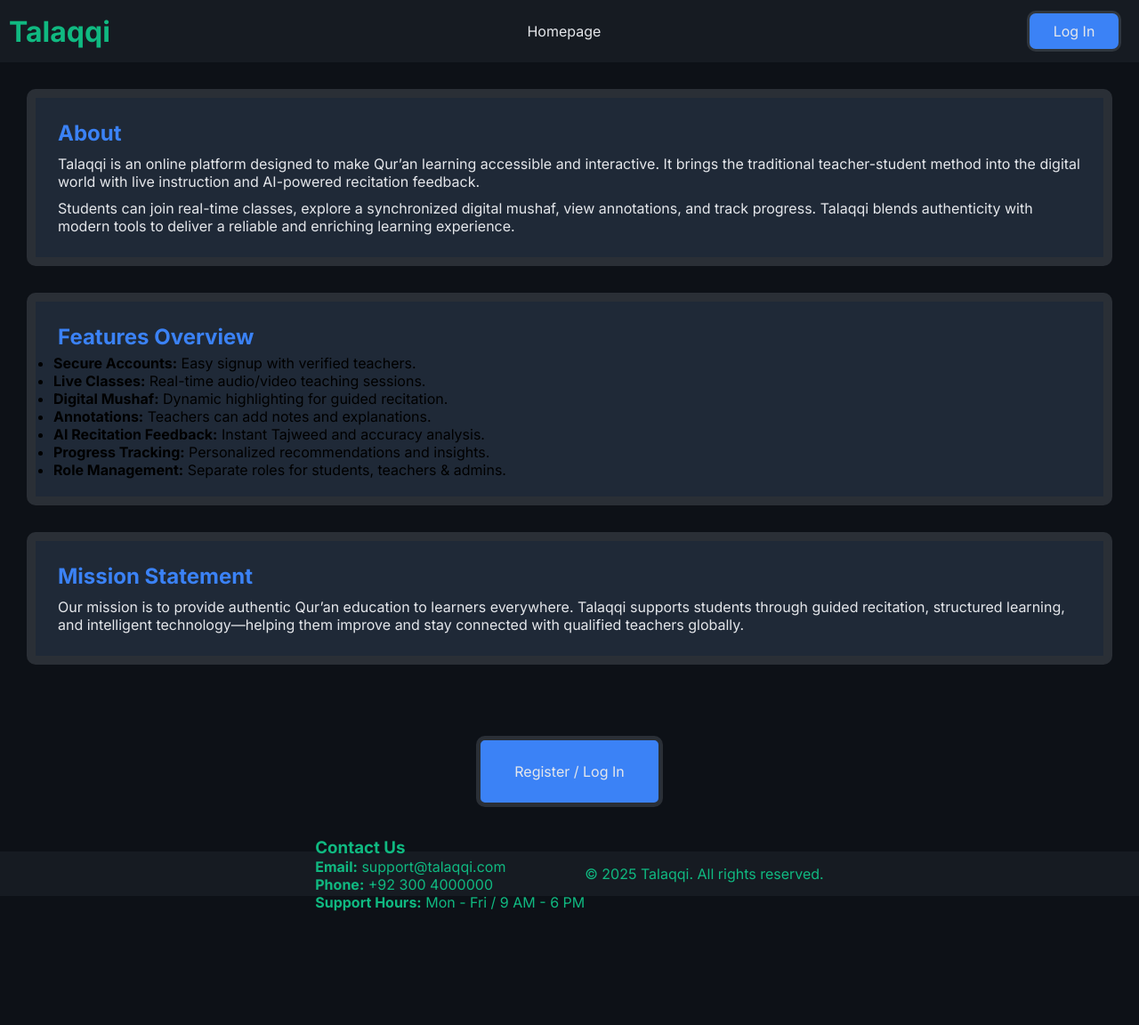
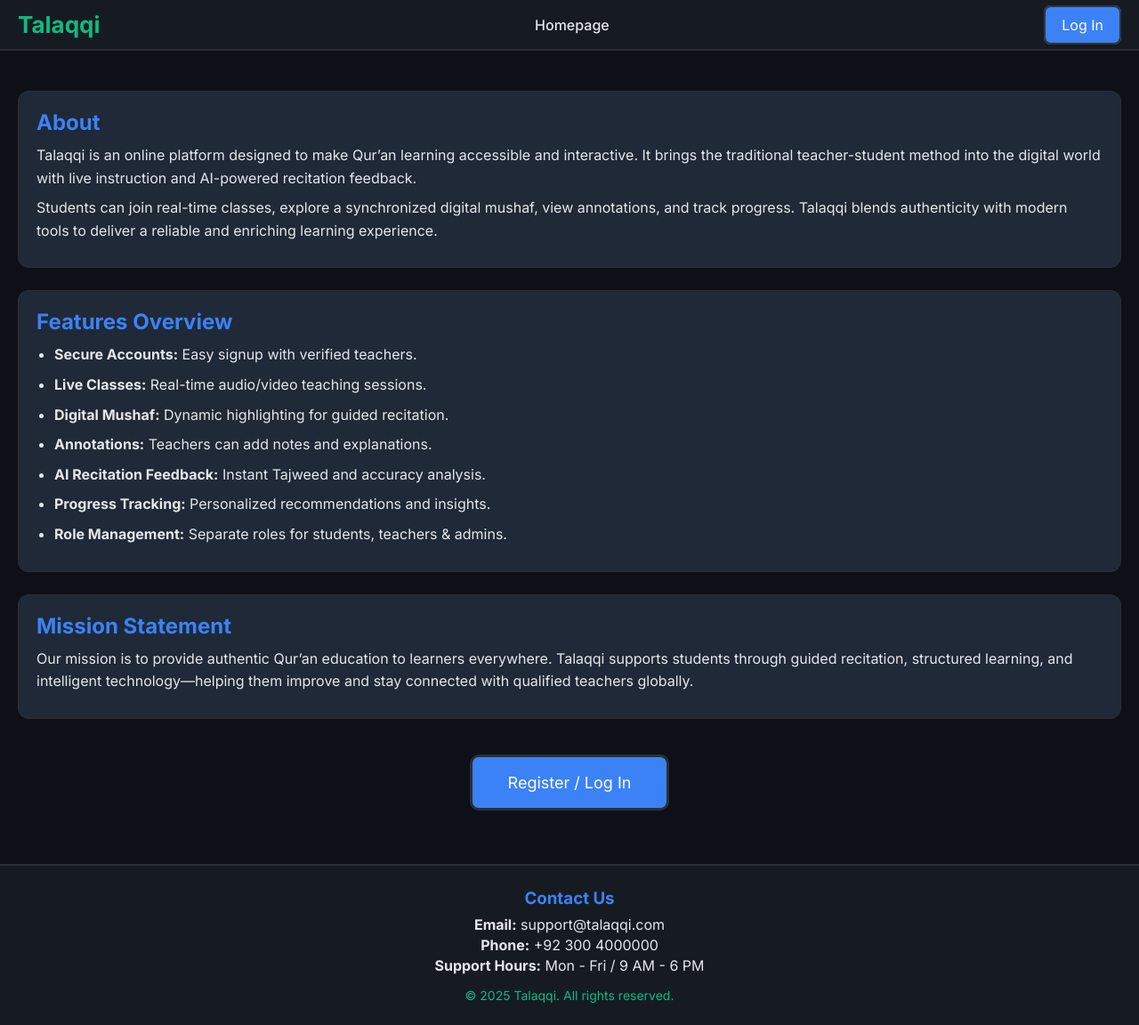
Before and after one commit to Fahad1110136/Talaqqi, a plain HTML site: page Frontend/homePage.html in a window 1280 px wide. Shown: the whole page at 89% size. Before the commit the page ends 1024 px from the top, so only its background shows below. Drawn offline with Linux system fonts and the light colour scheme.

Commit message:
Update homePage.css

```diff
--- a/Frontend/homePage.css
+++ b/Frontend/homePage.css
@@ -4,7 +4,7 @@
     margin: 0;
     padding: 0;
     font-family: 'Inter', sans-serif;
-    /* background-color: #0D1117; */
+    box-sizing: border-box;
 }
 
 body {
@@ -14,122 +14,126 @@ body {
     flex-direction: column;
 }
 
+/* HEADER */
 .header {
     background-color: #161B22;
     display: flex;
     justify-content: space-between;
     align-items: center;
-    padding: 10px;
-    height: 50px;
+    padding: 12px 20px;
     position: sticky;
     top: 0;
+    z-index: 10;
+    border-bottom: 2px solid #2A2F36;
 }
 
 .header h1 {
     color: #10B981;
-}
-
-.header .nav {
-    display: flex;
-    justify-content: center;
-    align-items: center;
+    font-size: 26px;
 }
 
 .header .nav a {
     text-decoration: none;
     color: #E5E7EB;
+    margin: 0 15px;
+    font-weight: 500;
 }
 
 .header .nav a:hover {
-    color: #10B981
+    color: #10B981;
 }
 
 .header .login a {
     text-decoration: none;
-    color: #E5E7EB;
+    color: white;
     background-color: #3B82F6;
-    text-decoration: none;
-    color: #E5E7EB;
-    width: 100px;
-    height: 40px;
-    display: flex;
-    justify-content: center;
-    align-items: center;
-    margin: 10px;
-    border-radius: 10px;
-    border: 3px solid #30363D;
+    padding: 10px 18px;
+    border-radius: 8px;
+    border: 2px solid #30363D;
+    transition: 0.3s ease;
 }
 
 .header .login a:hover {
     background-color: #60A5FA;
 }
 
+/* MAIN CONTENT */
 .main {
-    background-color: #0D1117;
+    padding: 20px;
 }
 
-.main .about h2,
-.main .features h2,
-.main .mission h2,
-.main .contact h2 {
-    color: #3B82F6;
-    padding: 5px;
+section {
+    margin: 25px 0;
+    padding: 20px;
+    background-color: #1F2937;
+    border: 1px solid #2A2F36;
+    border-radius: 12px;
 }
 
-.main .about p,
-.main .features p,
-.main .mission p,
-.main .contact p {
-    color: #E5E7EB;
-    padding: 5px;
+section h2 {
+    color: #3B82F6;
+    margin-bottom: 10px;
 }
 
-.main .about,
-.main .features,
-.main .mission,
-.main .contact {
-    margin: 30px;
-    padding: 20px;
-    background-color: #1F2937;
-    border: 10px solid #2A2F36;
-    border-radius: 10px;
+section p,
+section li {
+    color: #E5E7EB;
+    line-height: 1.6;
+    margin-bottom: 8px;
 }
 
-.main .loginBtn {
+.features ul {
+    padding-left: 20px;
+}
+
+/* LOGIN BUTTON */
+.loginBtn {
     display: flex;
     justify-content: center;
-    align-items: center;
-    /* width: 50px;
-    height: 50px; */
+    margin: 40px 0;
 }
 
-.main .loginBtn a {
+.loginBtn a {
     background-color: #3B82F6;
+    color: white;
     text-decoration: none;
-    color: #E5E7EB;
-    width: 200px;
-    height: 70px;
-    display: flex;
-    justify-content: center;
-    align-items: center;
-    margin: 50px;
+    padding: 18px 40px;
     border-radius: 10px;
-    border: 5px solid #2A2F36;
-    transition: transform 0.3s ease;
-    /* display: block; */
+    border: 3px solid #2A2F36;
+    transition: 0.3s ease;
+    font-size: 18px;
 }
 
-.main .loginBtn a:hover {
+.loginBtn a:hover {
     background-color: #60A5FA;
     transform: translateY(-5px);
 }
 
+/* FOOTER */
 .footer {
+    background-color: #161B22;
+    padding: 25px;
+    margin-top: auto;
+    border-top: 2px solid #2A2F36;
+    text-align: center;
+}
+
+.contact-box {
+    margin-bottom: 10px;
+}
+
+.contact-box h3 {
+    color: #3B82F6;
+    margin-bottom: 8px;
+}
+
+.contact-box p {
+    color: #E5E7EB;
+    margin: 3px 0;
+}
+
+.copy {
+    margin-top: 15px;
     color: #10B981;
-    display: flex;
-    justify-content: center;
-    align-items: center;
-    background-color: #161B22;
-    height: 50px;
-    margin-top: auto;
+    font-size: 14px;
 }
```
